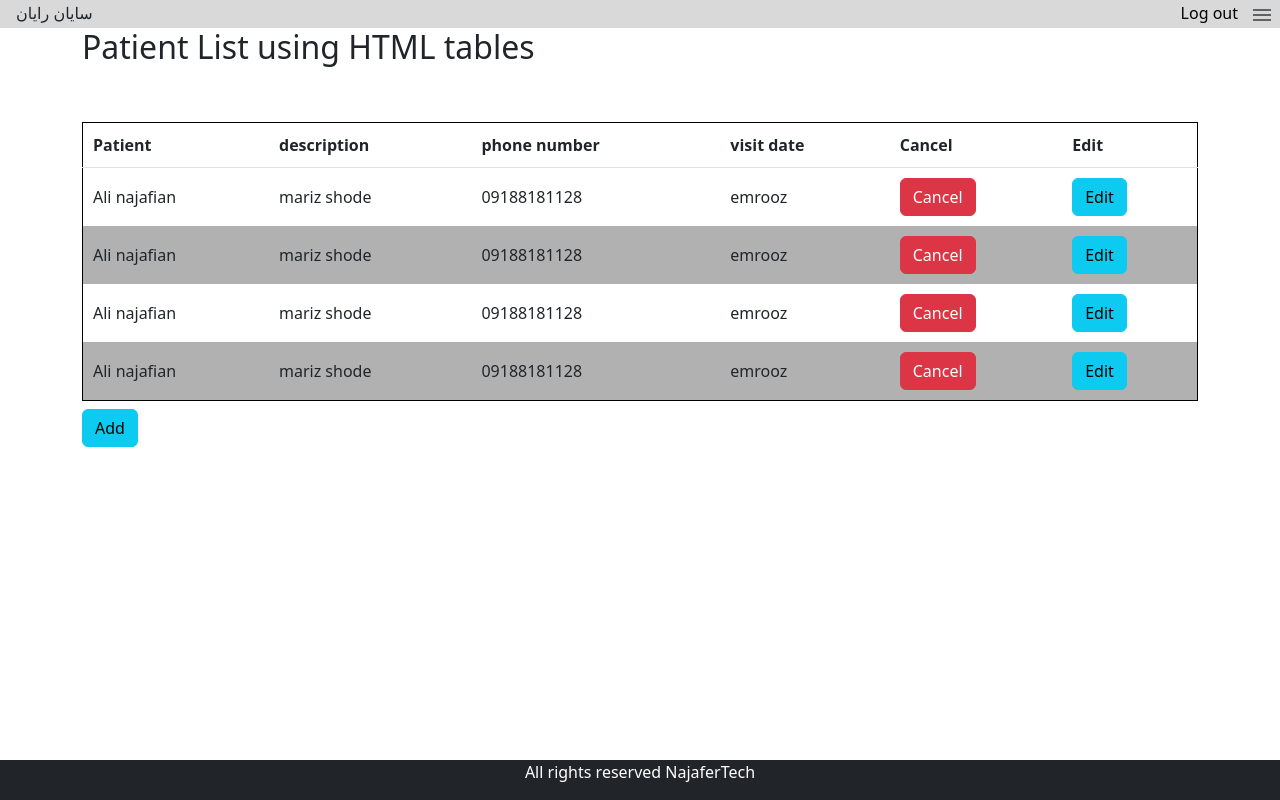
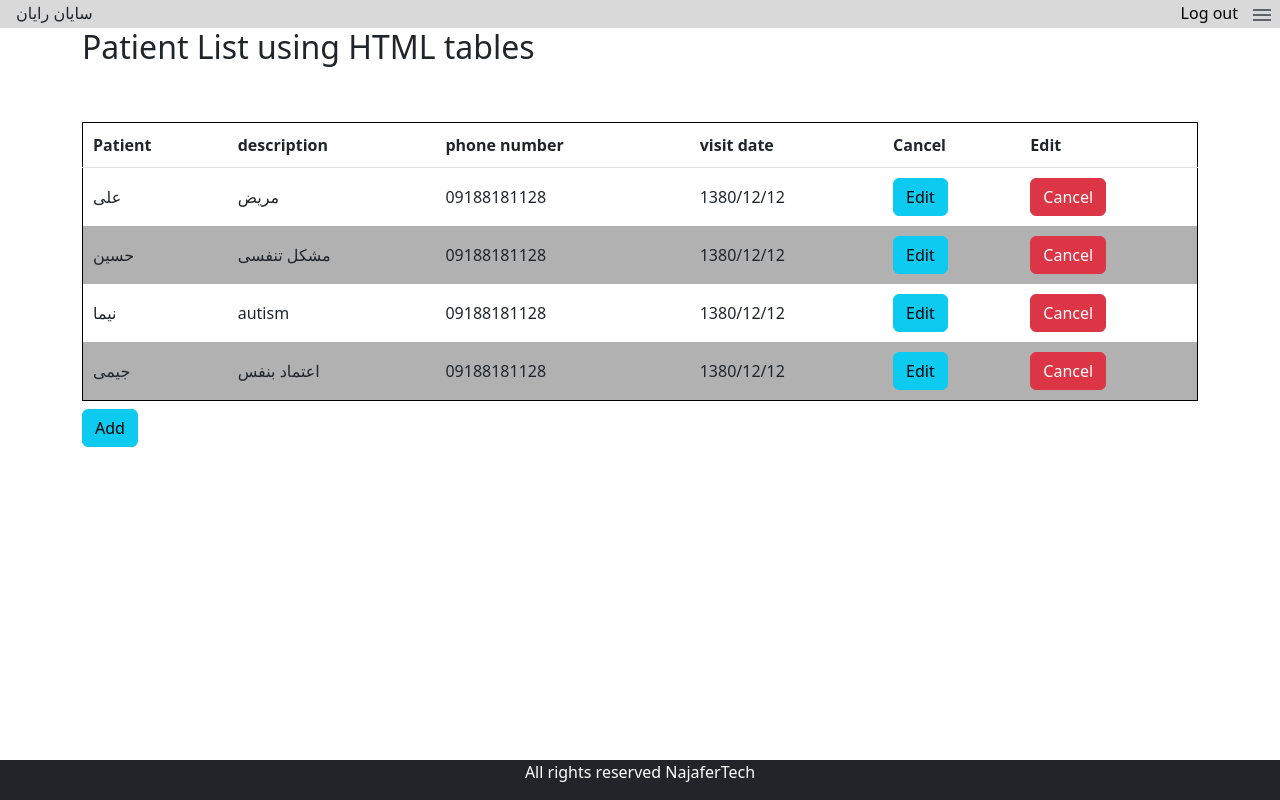
Before and after one commit to goofySunny/Task, an Angular app: page /patients in a window 1280 px wide. Built offline with nearby package versions, Linux system fonts and the light colour scheme.

Commit message:
Improvements and implementing update methods

```diff
--- a/src/app/pages/patient-list/patient-list.component.html
+++ b/src/app/pages/patient-list/patient-list.component.html
@@ -16,37 +16,13 @@
                     </tr>
                 </thead>
                 <tbody>
-                    <tr>
-                        <td data-cell="patient">Ali najafian</td>
-                        <td data-cell="description">mariz shode</td>
-                        <td data-cell="phone number">09188181128</td>
-                        <td data-cell="visit date">emrooz</td>
-                        <td data-cell="cancel"><button class="btn btn-danger">Cancel</button></td>
-                        <td data-cell="edit"><button class="btn btn-info">Edit</button></td>
-                    </tr>
-                    <tr>
-                        <td data-cell="patient">Ali najafian</td>
-                        <td data-cell="description">mariz shode</td>
-                        <td data-cell="phone number">09188181128</td>
-                        <td data-cell="visit date">emrooz</td>
-                        <td data-cell="cancel"><button class="btn btn-danger">Cancel</button></td>
-                        <td data-cell="edit"><button class="btn btn-info">Edit</button></td>
-                    </tr>
-                    <tr>
-                        <td data-cell="patient">Ali najafian</td>
-                        <td data-cell="description">mariz shode</td>
-                        <td data-cell="phone number">09188181128</td>
-                        <td data-cell="visit date">emrooz</td>
-                        <td data-cell="cancel"><button class="btn btn-danger">Cancel</button></td>
-                        <td data-cell="edit"><button class="btn btn-info">Edit</button></td>
-                    </tr>
-                    <tr>
-                        <td data-cell="patient">Ali najafian</td>
-                        <td data-cell="description">mariz shode</td>
-                        <td data-cell="phone number">09188181128</td>
-                        <td data-cell="visit date">emrooz</td>
-                        <td data-cell="cancel"><button class="btn btn-danger">Cancel</button></td>
-                        <td data-cell="edit"><button class="btn btn-info">Edit</button></td>
+                    <tr *ngFor="let patient of patients">
+                        <td class="require-header" data-cell="patient">{{patient.name}}</td>
+                        <td class="require-header" data-cell="description">{{patient.description}}</td>
+                        <td class="require-header" data-cell="phone number">{{patient.phoneNumber}}</td>
+                        <td class="require-header" data-cell="visit date">{{patient.visitDate | date : 'yyyy/MM/dd'}}</td>
+                        <td><button class="btn btn-info" (click)="editPatient(patient.id)">Edit</button></td>
+                        <td><button class="btn btn-danger" (click)="cancelPatient(patient.id)">Cancel</button></td>
                     </tr>
                 </tbody>
             </table>
@@ -69,28 +45,29 @@
             <label>Patient name</label>
         </div>
         <div class="col-6">
-            <input type="text" placeholder="John Doe">
+            <input type="text" [(ngModel)]="addPatient.name" placeholder="John Doe">
         </div>
         <div class="col-12">
             <label>Description</label>
         </div>
         <div class="col-6">
-            <input type="text" placeholder="Sick">
+            <input type="text" [(ngModel)]="addPatient.description" placeholder="Sick">
         </div>
         <div class="col-12">
             <label>Phone number</label>
         </div>
         <div class="col-6">
-            <input type="text" placeholder="09188181128">
+            <input type="text" [(ngModel)]="addPatient.phoneNumber" placeholder="09188181128">
         </div>
         <div class="col-12">
             <label>visit date</label>
         </div>
         <div class="col-6">
-            <input type="text" placeholder="1380/12/28">
+            <input type="text" [ngModel]="addPatient.visitDate | date: 'yyyy/MM/dd'" (ngModelChange)="addPatient.visitDate" #visitDate="ngModel">
         </div>
         <div class="mt-2">
-            <button class="btn btn-success me-2">Add</button>
+            <button class="btn btn-success me-2" *ngIf="editing" (click)="editPatientSave()">Update</button>
+            <button class="btn btn-success me-2" *ngIf="!editing" (click)="appendPatient()">Add</button>
             <button class="btn btn-danger" (click)="closeModal()">Cancel</button>
         </div>
     </div>
--- a/src/app/pages/patient-list/patient-list.component.scss
+++ b/src/app/pages/patient-list/patient-list.component.scss
@@ -44,7 +44,7 @@ tr:nth-child(even) {
         display: block;
     }
 
-    td::before {
+    .require-header::before {
         font-weight: 700;
         text-transform: capitalize;
         content: attr(data-cell) ": ";
--- a/src/app/pages/patient-list/patient-list.component.ts
+++ b/src/app/pages/patient-list/patient-list.component.ts
@@ -1,18 +1,46 @@
+import { CommonModule, NgFor } from '@angular/common';
 import { Component } from '@angular/core';
+import { FormsModule } from '@angular/forms';
+
+
+export interface Patient {
+  id: number;
+  name: string;
+  description: string;
+  phoneNumber: string;
+  visitDate: Date;
+}
 
 @Component({
   selector: 'app-patient-list',
   standalone: true,
-  imports: [],
+  imports: [CommonModule, NgFor, FormsModule],
   templateUrl: './patient-list.component.html',
   styleUrl: './patient-list.component.scss'
 })
 export class PatientListComponent {
+  editing = false;
 
+  id = 1;
+
+  patients: Patient[] = [
+    { id: this.id++, name: "علی", description: "مریض", phoneNumber: "09188181128", visitDate: new Date("1380/12/12") },
+    { id: this.id++, name: "حسین", description: "مشکل تنفسی", phoneNumber: "09188181128", visitDate: new Date("1380/12/12") },
+    { id: this.id++, name: "نیما", description: "autism", phoneNumber: "09188181128", visitDate: new Date("1380/12/12") },
+    { id: this.id++, name: "جیمی", description: "اعتماد بنفس", phoneNumber: "09188181128", visitDate: new Date("1380/12/12") },
+  ]
+
+  addPatient: Patient = { id: 123124123, name: "", description: "", phoneNumber: "", visitDate: new Date() }
 
 
   constructor() {
 
+  }
+
+  editPatient(id: number) {
+    this.editing = true;
+    this.addPatient = this.patients.filter(patient => patient.id == id)[0];
+    this.openAddPanel();
   }
 
   openAddPanel() {
@@ -22,4 +50,31 @@ export class PatientListComponent {
   closeModal() {
     document.getElementById("modal")!.style.display = "none";
   }
+
+  editPatientSave() {
+    if (this.patients.filter(patient => patient.id == this.addPatient.id)[0] !== null) {
+      this.closeModal();
+      this.editing = false;
+      this.resetAddPatientForm();
+    }
+  }
+
+  appendPatient() {
+    this.editing = false;
+    if (this.addPatient.description !== "" && this.addPatient.name !== "") {
+      const newPatient: Patient = { ...this.addPatient, id: this.id++ };
+
+      this.patients.push(newPatient);
+      this.resetAddPatientForm();
+      this.closeModal();
+    }
+  }
+
+  cancelPatient(id: number) {
+    this.patients = this.patients.filter(patient => patient.id !== id)
+  }
+
+  resetAddPatientForm(): void {
+    this.addPatient = { id: 0, name: "", description: "", phoneNumber: "", visitDate: new Date() };
+  }
 }
```
